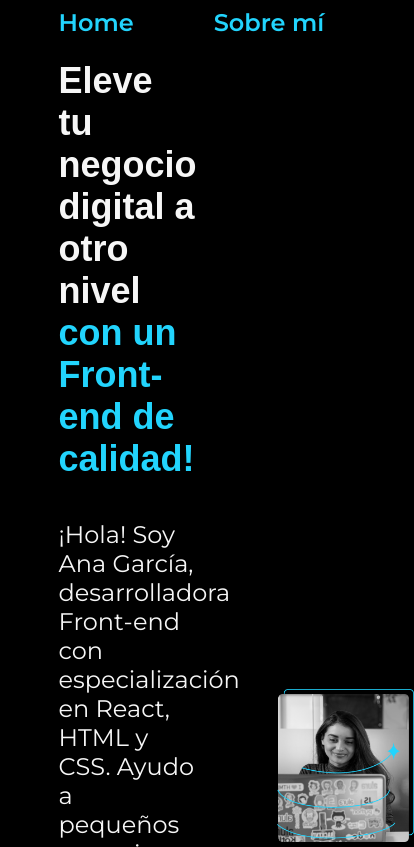
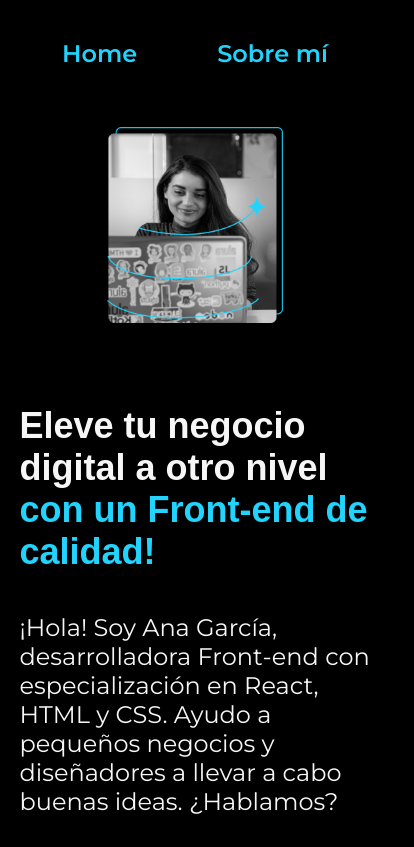
Before and after one commit to AdooRB/prueba-portafolio, a plain HTML site: page index.html in a window 390 px wide. Shown: the top 847 px of the page, 414 px wide, since content can reach past the window. Drawn offline with Linux system fonts and the light colour scheme.

Commit message:
actualiza la responsividad

```diff
--- a/styles/style.css
+++ b/styles/style.css
@@ -122,3 +122,23 @@ body{
     font-weight: 400;
     font-family: var(--fuente-montserrat);
 }
+
+@media (max-width:1200px ){
+    .header{
+        padding: 10%;
+    }
+
+    .header__menu{
+        justify-content: center;
+    }
+
+    .presentacion{
+        flex-direction: column-reverse;
+        padding: 5%;
+    }
+
+    .presentacion__contenido{
+        width: auto;
+    }
+
+}
```
